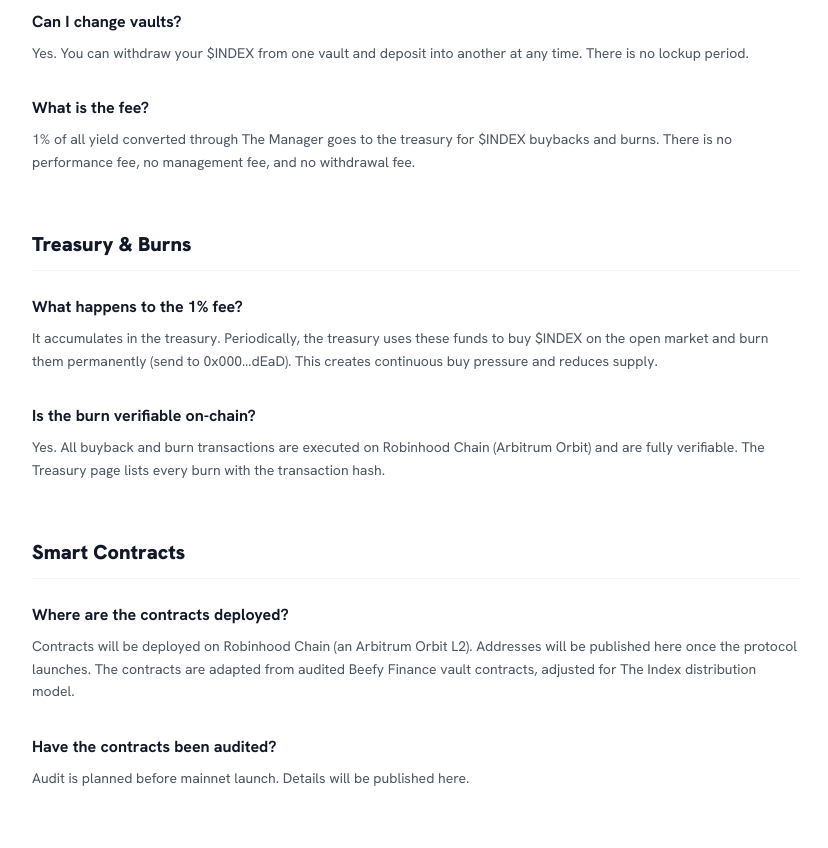
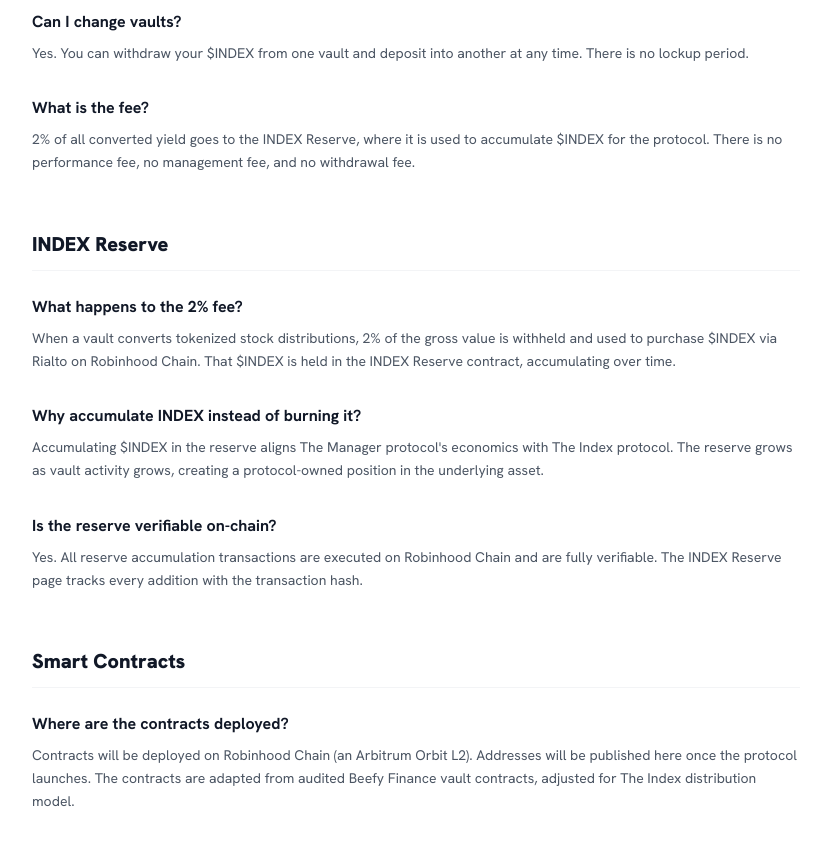
Before and after one commit to pepper-mt4u/the-manager, a React (Vite) app: page /docs in a window 1280 px wide. Shown: the part 1100-1948 px from the top of the page, without its empty margins (224-1052 px from the left). Built offline with nearby package versions, Linux system fonts and the light colour scheme.

Commit message:
Remove all burn/1% references, update to 2% INDEX Reserve throughout

```diff
--- a/src/pages/Docs.jsx
+++ b/src/pages/Docs.jsx
@@ -35,21 +35,25 @@
       },
       {
         q: 'What is the fee?',
-        a: '1% of all yield converted through The Manager goes to the treasury for $INDEX buybacks and burns. There is no performance fee, no management fee, and no withdrawal fee.',
+        a: '2% of all converted yield goes to the INDEX Reserve, where it is used to accumulate $INDEX for the protocol. There is no performance fee, no management fee, and no withdrawal fee.',
       },
     ],
   },
   {
-    id: 'treasury',
-    title: 'Treasury & Burns',
+    id: 'index-reserve',
+    title: 'INDEX Reserve',
     content: [
       {
-        q: 'What happens to the 1% fee?',
-        a: 'It accumulates in the treasury. Periodically, the treasury uses these funds to buy $INDEX on the open market and burn them permanently (send to 0x000…dEaD). This creates continuous buy pressure and reduces supply.',
+        q: 'What happens to the 2% fee?',
+        a: 'When a vault converts tokenized stock distributions, 2% of the gross value is withheld and used to purchase $INDEX via Rialto on Robinhood Chain. That $INDEX is held in the INDEX Reserve contract, accumulating over time.',
       },
       {
-        q: 'Is the burn verifiable on-chain?',
-        a: 'Yes. All buyback and burn transactions are executed on Robinhood Chain (Arbitrum Orbit) and are fully verifiable. The Treasury page lists every burn with the transaction hash.',
+        q: 'Why accumulate INDEX instead of burning it?',
+        a: 'Accumulating $INDEX in the reserve aligns The Manager protocol\'s economics with The Index protocol. The reserve grows as vault activity grows, creating a protocol-owned position in the underlying asset.',
+      },
+      {
+        q: 'Is the reserve verifiable on-chain?',
+        a: 'Yes. All reserve accumulation transactions are executed on Robinhood Chain and are fully verifiable. The INDEX Reserve page tracks every addition with the transaction hash.',
       },
     ],
   },
```
